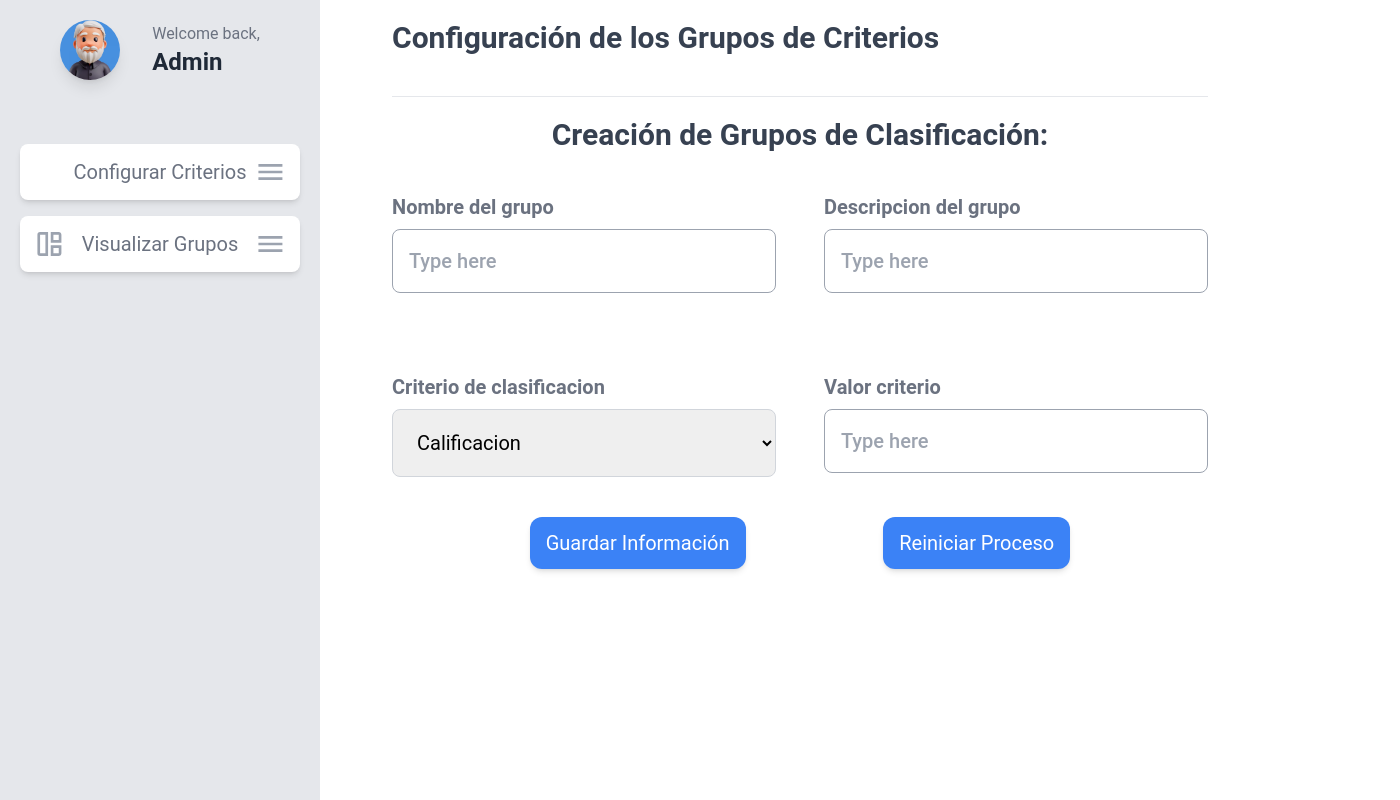
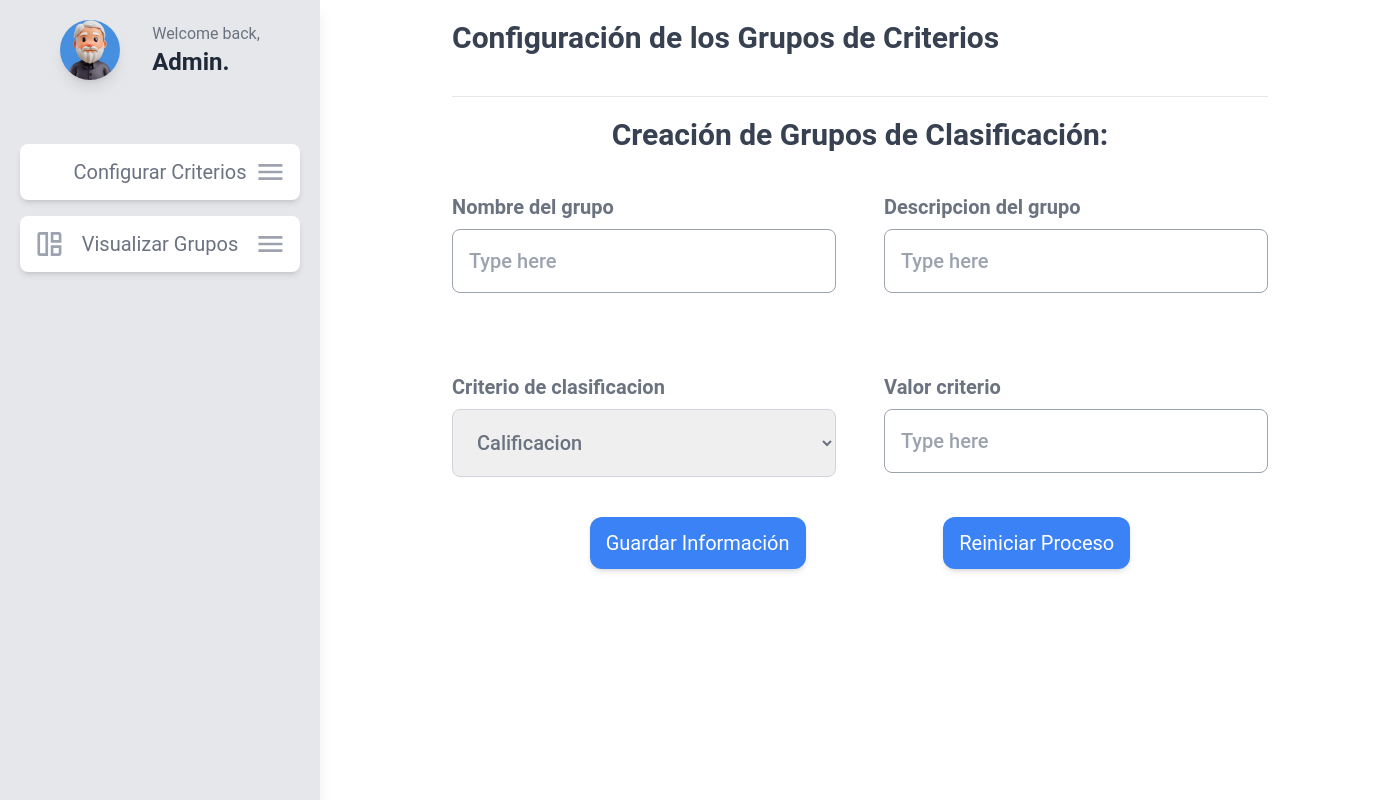
Before and after one commit to CodeF-ctory2023/front, a Next.js app: page /ClasificacionSocios/M2ConfigurarCriterios in a window 1280 px wide. Shown: the whole page, 1400 px wide, since content can reach past the window. Built offline with nearby package versions, Linux system fonts and the light colour scheme; some icons are missing.

Commit message:
feat: Add final styles

```diff
--- a/components/ClasificacionSocios/AsideClasificacionSocios.tsx
+++ b/components/ClasificacionSocios/AsideClasificacionSocios.tsx
@@ -1,5 +1,5 @@
-import { ChagnePageButton } from "./ChangePageButton";
-import { Perfil } from "./Perfil";
+import { ChagnePageButton } from "@/components/ClasificacionSocios/ChangePageButton";
+import { Perfil } from "@/components/ClasificacionSocios/Perfil";
 import { MdOutlineAutoAwesomeMosaic } from "react-icons/md";
 import { PiSquaresFour } from "react-icons/pi";
 
@@ -7,12 +7,12 @@ const AsideClasificacionSocios = () => {
 
     return (
 
-        <div className="flex flex-col w-[320px] bg-gray-200 h-full items-center gap-16  font-m2 relative">
+        <div className="flex flex-col w-[320px] bg-gray-200 h-full items-center gap-16 font-m2 relative">
 
-            <div className="flex flex-col top-0 left-0 h-screen bg-gray-200 w-[320px] items-center gap-16 font-m2 px-5 py-5 fixed">
+            <div className="flex flex-col top-0  h-screen bg-gray-200 w-[320px] items-center gap-16 font-m2 px-5 py-5 fixed shadow-lg">
 
 
-                <Perfil texto="Admin" />
+                <Perfil texto="Admin." />
                 <div className="flex flex-col items-center gap-4 w-full">
 
 
--- a/components/ClasificacionSocios/GroupTable.tsx
+++ b/components/ClasificacionSocios/GroupTable.tsx
@@ -206,11 +206,11 @@ const GroupTable = ({changeGrupos, changeSocios, filt}: tableProps) => {
 
         <table className='w-full socios-table-m2' cellSpacing="1">
 
-            <thead className="bg-zinc-400">
+            <thead className="bg-zinc-400 ">
                 <tr>
                     <th>Grupos Creados</th>
                     <th>Descripción del Grupo</th>
-                    <th>Ciudad del Grupo</th>
+                    <th>Criterio de Clasificación</th>
                     <th>Cantidad por Grupo</th>
                 </tr>
             </thead>
--- a/components/ClasificacionSocios/Groups.tsx
+++ b/components/ClasificacionSocios/Groups.tsx
@@ -30,7 +30,7 @@ const Groups = ({grupo, rowHandler}: groupProps) =>{
                     </span>Grupo {grupo.ident}
                 </td>
                 <td>{grupo.descripcion}</td>
-                <td>{grupo.ciudad}</td>
+                <td>Servicios completados</td>
                 <td>{grupo.cantidadPorGrupo}</td>
             </tr>
     )
--- a/components/ClasificacionSocios/MainConfigurarCriterios.tsx
+++ b/components/ClasificacionSocios/MainConfigurarCriterios.tsx
@@ -1,5 +1,5 @@
 import axios from "axios";
-import { BlueButton } from "./BlueButton";
+import { BlueButton } from "@/components/ClasificacionSocios/BlueButton";
 import { useState } from "react";
 
 const MainConfigurarCriterios = () => {
@@ -69,7 +69,7 @@ const MainConfigurarCriterios = () => {
                             name="criterio-clasificacion"
                             required
                             onChange={(e) => setCriterioClasificacion(e.target.value)}
-                            className="text-xl"
+                            className="text-xl input-configuracion-m2"
                         >
                             <option disabled>Seleccione un rol</option>
 
--- a/components/ClasificacionSocios/MainVisualizarGrupos.tsx
+++ b/components/ClasificacionSocios/MainVisualizarGrupos.tsx
@@ -1,7 +1,7 @@
-import { BlueButton } from "./BlueButton";
-import { GroupTable } from "./GroupTable";
-import { NumberOfGroups } from "./NumberOfGroups";
-import { NumberOfSocios } from "./NumberOfSocios";
+import { BlueButton } from "@/components/ClasificacionSocios/BlueButton";
+import { GroupTable } from "@/components/ClasificacionSocios/GroupTable";
+import { NumberOfGroups } from "@/components/ClasificacionSocios/NumberOfGroups";
+import { NumberOfSocios } from "@/components/ClasificacionSocios/NumberOfSocios";
 import { useState } from 'react';
 
 const MainVisualizarGrupos = () => {
@@ -24,7 +24,7 @@ const MainVisualizarGrupos = () => {
         <div className="flex flex-col px-7 py-7 font-m2 m-auto h-screen">
             <div className="flex items-center border-b gap-10 pb-5">
                 <h2 className="titles-m2 text-center">Visualización de Grupos</h2>
-                <input className="w-96 h-16 rounded-lg border border-gray-400 py-4 px-4" type="text" value={filter} onChange={handleInput} />
+                <input className="w-96 h-16 rounded-lg border border-gray-400 py-4 px-4 input-configuracion-m2" type="text" value={filter} onChange={handleInput} />
                 <BlueButton text="Reiniciar Proceso" />
             </div>
 
--- a/pages/ClasificacionSocios/M2ConfigurarCriterios.tsx
+++ b/pages/ClasificacionSocios/M2ConfigurarCriterios.tsx
@@ -5,12 +5,15 @@ const M2ConfigurarCriterios = () => {
 
     return (
 
-        <div className="flex w-screen h-screen bg-white">
+        <div className="w-screen h-screen bg-white">
+            <div className="flex w-[1400px] h-screen bg-white m-auto">
 
-            <AsideClasificacionSocios />
-            <MainConfigurarCriterios />
+                <AsideClasificacionSocios />
+                <MainConfigurarCriterios />
 
+            </div>
         </div>
+
 
     );
 };
--- a/pages/ClasificacionSocios/M2VisualizarGrupos.tsx
+++ b/pages/ClasificacionSocios/M2VisualizarGrupos.tsx
@@ -5,11 +5,14 @@ const M2ConfigurarCriterios = () => {
 
     return (
 
-        <div className="flex w-screen h-screen bg-white overflow-x-hidden">
 
-            <AsideClasificacionSocios />
-            <MainVisualizarGrupos />
+        <div className="w-screen h-screen bg-white overflow-x-hidden">
+            <div className="flex w-[1400px] h-screen bg-white overflow-x-hidden m-auto">
 
+                <AsideClasificacionSocios />
+                <MainVisualizarGrupos />
+
+            </div>
         </div>
 
     );
```
